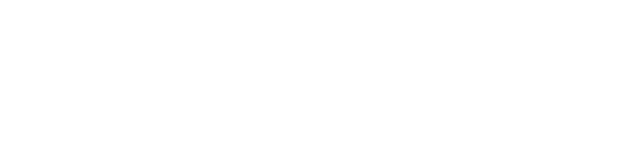
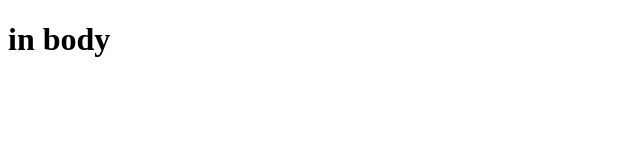
Before and after one commit to yogesh7678/myGitTestApp, a plain HTML site: page index.html in a window 1280 px wide. Shown: the whole page, without its empty margins (0-640 px from the left). Drawn offline with Linux system fonts and the light colour scheme.

Commit message:
modified files

```diff
--- a/index.html
+++ b/index.html
@@ -6,6 +6,6 @@
     <title>Document</title>
 </head>
 <body>
-
+    <h1>in body</h1>
 </body>
 </html>
```
Also changed, not shown: script/logScript.txt.
